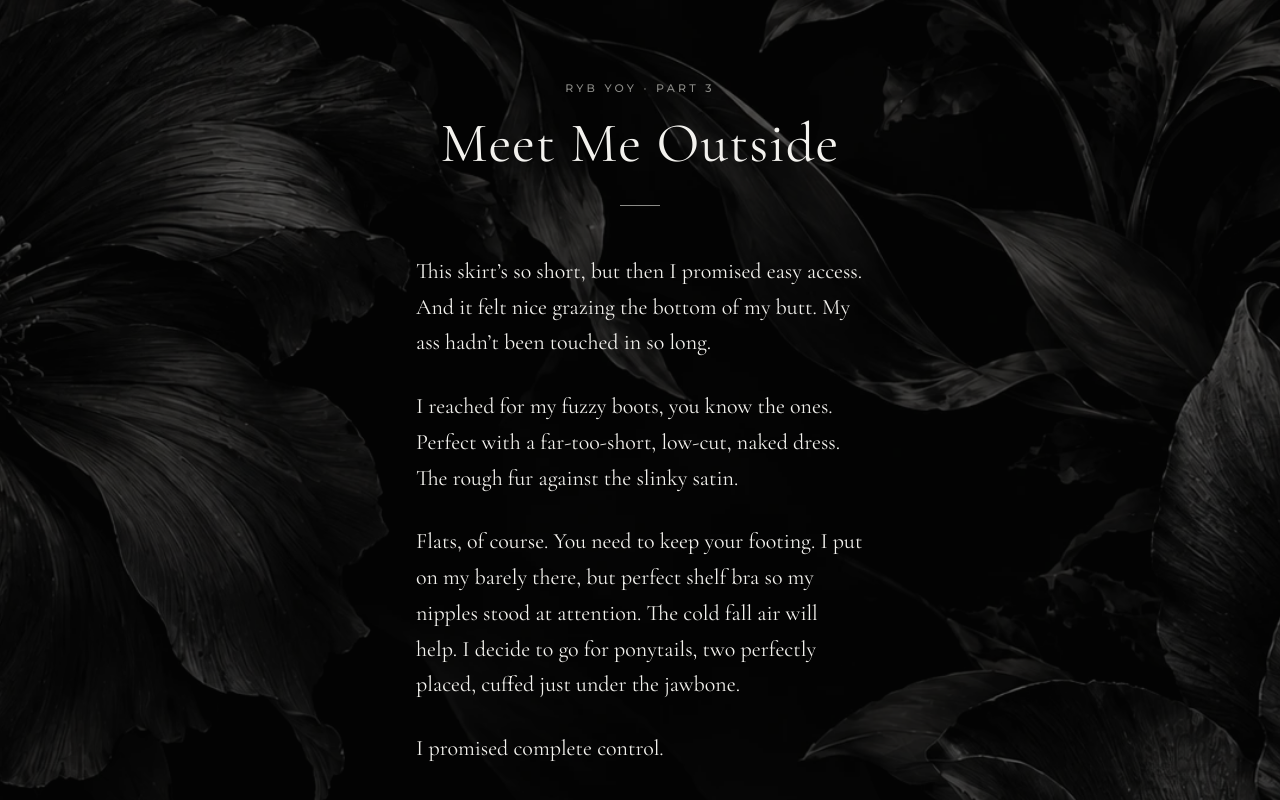
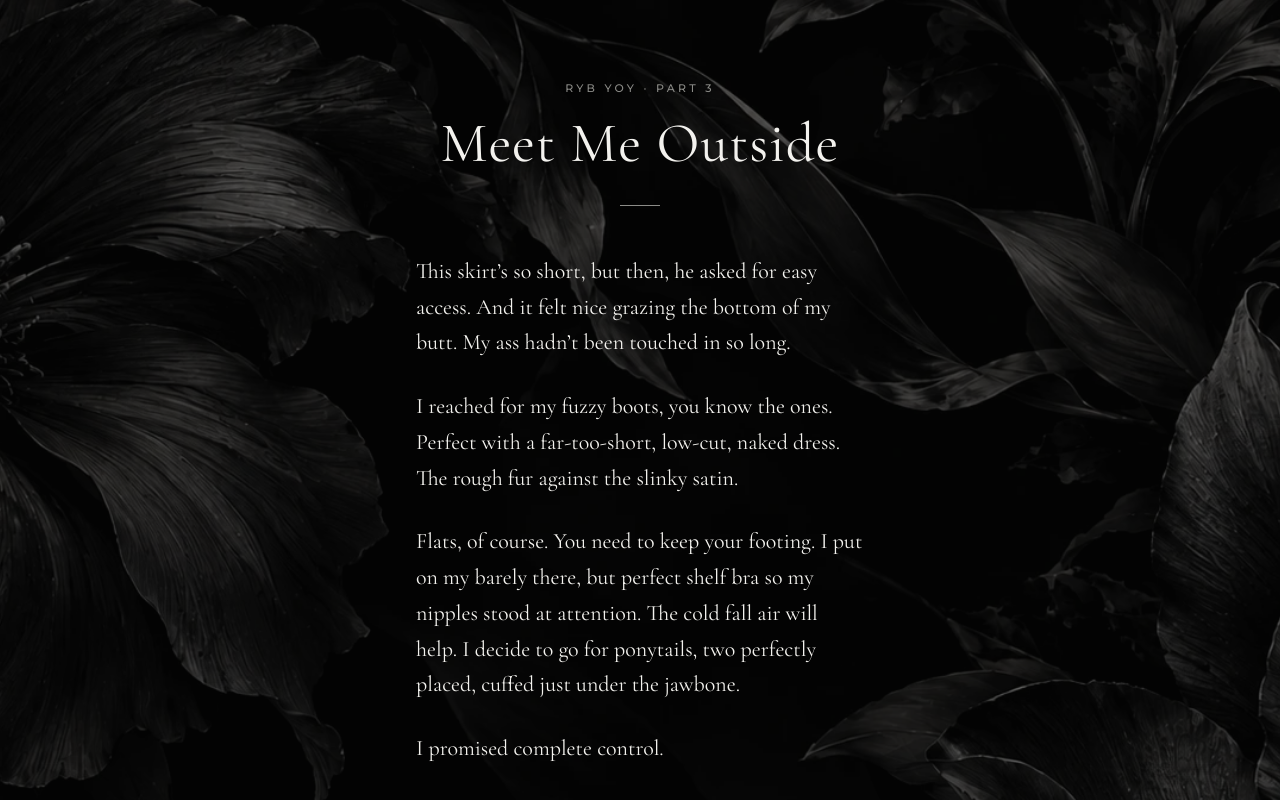
Before and after one commit to RaiseYourBaseline/raiseyourbaseline, a Next.js app: page /yoy/meet-me-outside in a window 1280 px wide. Shown: the top 800 px of the page. Built offline with nearby package versions, Linux system fonts and the light colour scheme.

Commit message:
Meet Me Outside: he asked for easy access
Co-Authored-By: Claude Opus 5.5 (1M context) <noreply@anthropic.com>
Claude-Session: https://claude.ai/code/session_012FChfEhrHV92FkV9FT8GKG

```diff
--- a/app/yoy/meet-me-outside/page.tsx
+++ b/app/yoy/meet-me-outside/page.tsx
@@ -8,7 +8,7 @@ export const metadata: Metadata = {
 };
 
 const passages = [
-  "This skirt’s so short, but then I promised easy access. And it felt nice grazing the bottom of my butt. My ass hadn’t been touched in so long.",
+  "This skirt’s so short, but then, he asked for easy access. And it felt nice grazing the bottom of my butt. My ass hadn’t been touched in so long.",
   "I reached for my fuzzy boots, you know the ones. Perfect with a far-too-short, low-cut, naked dress. The rough fur against the slinky satin.",
   "Flats, of course. You need to keep your footing. I put on my barely there, but perfect shelf bra so my nipples stood at attention. The cold fall air will help. I decide to go for ponytails, two perfectly placed, cuffed just under the jawbone.",
   "I promised complete control.",
```
